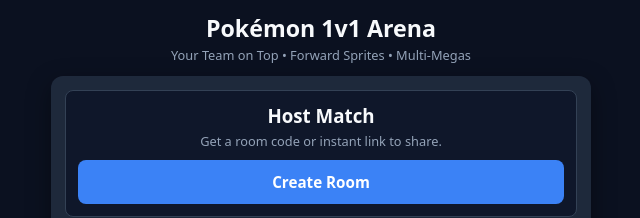
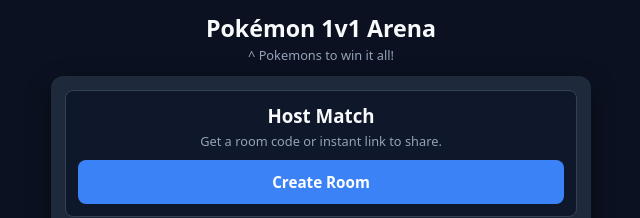
Before and after one commit to NilayanChatterjee/poke-battle, a plain HTML site: page index.html in a window 1280 px wide. Shown: the top 218 px of the page, without its empty margins (319-959 px from the left). Drawn offline with Linux system fonts and the light colour scheme.

Commit message:
Update index.html

```diff
--- a/index.html
+++ b/index.html
@@ -176,7 +176,7 @@
   </div>
 
   <h1>Pokémon 1v1 Arena</h1>
-  <p class="subtitle">Your Team on Top • Forward Sprites • Multi-Megas</p>
+  <p class="subtitle">^ Pokemons to win it all!</p>
 
   <!-- LOBBY SCREEN -->
   <div id="screen-lobby" class="panel">
```
